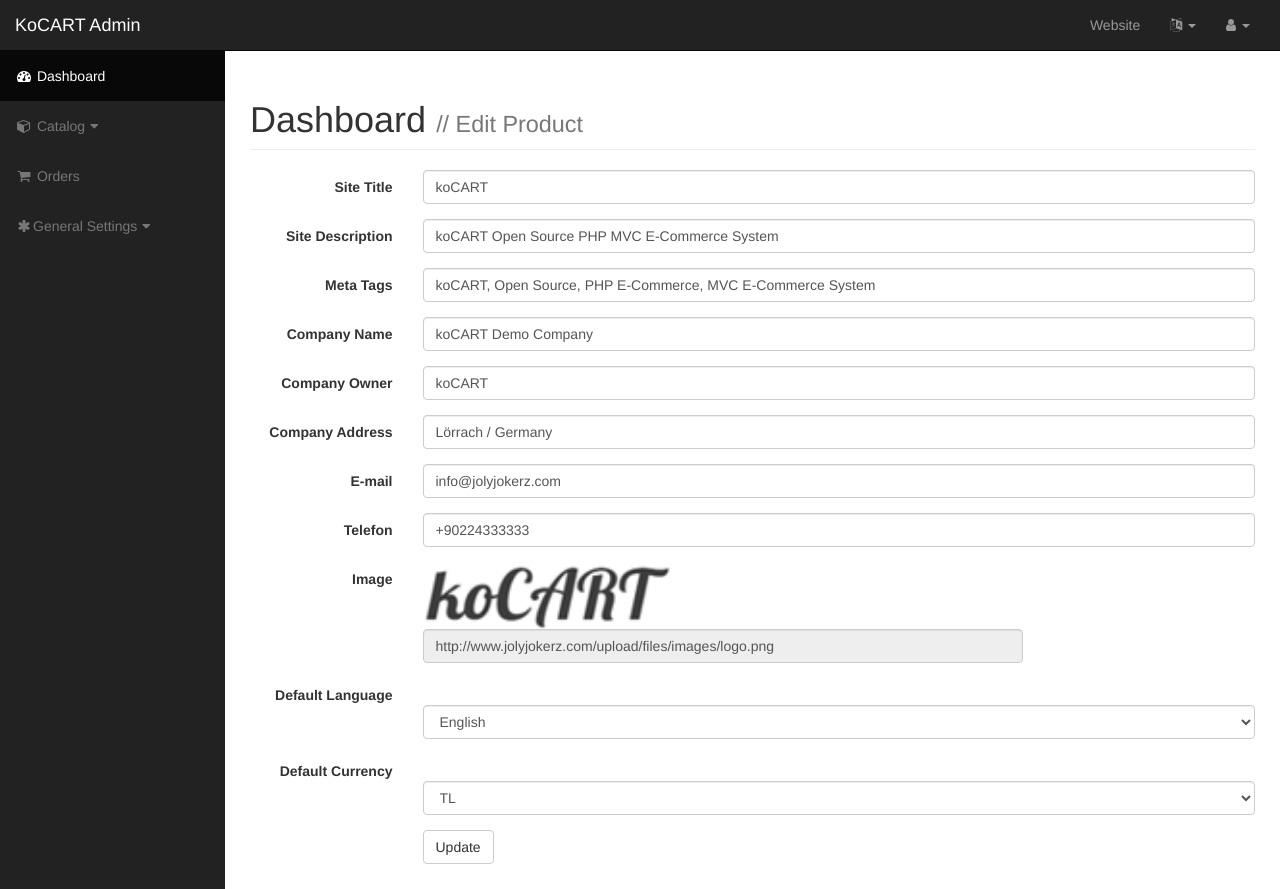
After one commit to kzorluoglu/koCART, a CodeIgniter app: page /index.php/admin/settings/detail in a window 1280 px wide. The commit adds this page. Run offline with CodeIgniter, Linux system fonts and the light colour scheme; data comes from the database, SQL or seed files in the repository; both versions use the stored data as it was after the commit; some libraries are stand-ins or nearby versions.

Commit message:
General Update 3
Settings Page Added and Completed,
Default Currency Added and Completed,
Default Language Added and Completed,
Roadway Added,

```diff
--- /dev/null
+++ b/application/controllers/admin/settings.php
@@ -0,0 +1,77 @@
+<?php if ( ! defined('BASEPATH')) exit('No direct script access allowed');
+
+class Settings extends CI_Controller {
+
+	/**
+	 * Index Page for this controller.
+	 *
+	 * Maps to the following URL
+	 * 		http://example.com/index.php/welcome
+	 *	- or -
+	 * 		http://example.com/index.php/welcome/index
+	 *	- or -
+	 * Since this controller is set as the default controller in
+	 * config/routes.php, it's displayed at http://example.com/
+	 *
+	 * So any other public methods not prefixed with an underscore will
+	 * map to /index.php/welcome/<method_name>
+	 * @see http://codeigniter.com/user_guide/general/urls.html
+	 */
+		function __construct()
+		{
+			parent::__construct();
+
+		}
+
+
+	public function index(){
+		if(! $this->session->userdata('validated')){
+            redirect('admin/account/login');
+        }
+	}
+
+   public function detail(){
+   		$this->load->model('admin/settings_model');
+   		$this->load->model('admin/language_model');
+   		$this->load->model('admin/currency_model');
+
+			 if($_POST){
+ 				//$update = $this->settings_model->update(1, $_POST);
+				if($update){
+						redirect($_SERVER['HTTP_REFERER']);
+				}
+				else{
+						redirect($_SERVER['HTTP_REFERER']);
+				}
+			 }
+
+ 	$settings = $this->settings_model->settings_detail(1);
+
+	foreach($settings as $setting){
+			$data["id"] = $setting->id;
+			$data["title"] = $setting->title;
+ 			$data["description"] = $setting->description;
+			$data["meta_tags"] = $setting->meta_tags;
+			$data["name"] = $setting->name;
+			$data["owner"] = $setting->owner;
+			$data["address"] = $setting->address;
+			$data["email"] = $setting->email;
+			$data["telefon"] = $setting->telefon;
+			$data["logo"] = $setting->logo;
+			$data["language"] = $setting->language;
+			$data["language_name"] = $this->language_model->get_language($setting->language);
+			$data["currency"] = $setting->currency;
+			$data["currency_name"] = $this->currency_model->get_currencys($setting->currency);
+ }
+			$data["currencys"] =  $this->currency_model->get_currency();
+			$data["languages"] = $this->language_model->languages();
+
+   		$this->load->view('admin/settings/detail', $data);
+   }
+
+
+
+}
+
+/* End of file welcome.php */
+/* Location: ./application/controllers/welcome.php */
--- a/application/helpers/currency_helper.php
+++ b/application/helpers/currency_helper.php
@@ -4,10 +4,13 @@
 Load on Startup
 If Currency Session empty is,We are Writing standart variable
 ********************************************/
-    $this->CI =& get_instance();
-	$this->CI->load->library('session');
+    $CI =& get_instance();
+	$CI->load->database();
+	$CI->load->library('session');
+	$CI->load->model('admin/settings_model');
 
-	if($this->CI->session->userdata('currency') == ""){
-		$this->CI->session->set_userdata('currency', '2');
+	if($CI->session->userdata('currency') == ""){
+
+		$CI->session->set_userdata('currency', $CI->settings_model->get_default_currency_id(1));
  	}
 ?>
--- a/application/helpers/language_helper.php
+++ b/application/helpers/language_helper.php
@@ -4,11 +4,15 @@
 Load on Startup
 If Language Session empty is,We are Writing standart variable
 ********************************************/
-    $this->CI =& get_instance();
-	$this->CI->load->library('session');
+    $CI =& get_instance();
+	$CI->load->database();
+	$CI->load->library('session');
+	$CI->load->model('admin/settings_model');
 
-	if($this->CI->session->userdata('lang') == ""){
-		$this->CI->session->set_userdata('lang', '2');
-		$this->CI->session->set_userdata('lang_file', 'english');
-	}
+	if($CI->session->userdata('lang') == ""){
+		$CI->session->set_userdata('lang', $CI->settings_model->get_default_language_id(1));
+		$CI->session->set_userdata('lang_file', $CI->settings_model->get_default_language_filename(1));
+
+ 	}
+
 	?>
--- a/application/models/admin/currency_model.php
+++ b/application/models/admin/currency_model.php
@@ -22,7 +22,6 @@
 	}
 
 	public function update($currency_id, $data){
-
 		$this->db->query("UPDATE currency SET name = '" . $data['name'] . "', currency = '" . $data['currency'] . "', code = '" . $data['code'] . "', symbol = '" . $data['symbol'] . "', standart = '" . $data['standart'] . "' WHERE id = '" . (int)$currency_id . "'");
 
 	}
@@ -31,6 +30,9 @@
 		$this->db->query("DELETE FROM currency WHERE id = '" . (int)$data . "'");
 	}
 
-
+	function get_currencys($currency_id){
+		$query = $this->db->query("SELECT * FROM currency WHERE id = '".$currency_id."'");
+		return  $query->row('name');
+	}
 
 }
--- a/application/models/admin/language_model.php
+++ b/application/models/admin/language_model.php
@@ -6,15 +6,17 @@
         // Call the Model constructor
         parent::__construct();
     }
- function orders_count(){
+	function orders_count(){
 		 $this->db->where('status', 1);
 		 return $this->db->count_all("order");
- }
-	function languages()
-		{
+	}
+	function languages(){
 		$query = $this->db->order_by('default', 'desc')->get('language');
         return $query->result();
-
     }
 
+	function get_language($language_id){
+		$query = $this->db->query("SELECT * FROM language WHERE id = '".$language_id."'");
+		return  $query->row('language_name');
+	}
 }
--- /dev/null
+++ b/application/models/admin/settings_model.php
@@ -0,0 +1,36 @@
+<?php
+class Settings_model extends CI_Model {
+
+    function __construct()
+    {
+        // Call the Model constructor
+        parent::__construct();
+    }
+
+ 	public function settings_detail($id){
+			$this->db->where('id', $id);
+ 	        $query = $this->db->get("settings");
+			return $query->result();
+	}
+	function get_default_currency_id($id){
+		$query = $this->db->query("SELECT * FROM settings WHERE id = '".$id."'");
+		return $query->row('currency');
+	}
+	function get_default_language_id($id){
+		$query = $this->db->query("SELECT * FROM settings WHERE id = '".$id."'");
+		return $query->row('language');
+	}
+	function get_default_language_filename($id){
+		$query = $this->db->query("SELECT * FROM settings WHERE id = '".$id."'");
+		$default_lang_id = $query->row('language');
+
+		$query_file = $this->db->query("SELECT file_name FROM language WHERE id = '".$default_lang_id."'");
+		return $query_file->row('file_name');
+	}
+
+ 	public function update($id, $data){
+	$query = $this->db->query("UPDATE settings SET title = '" . $data['title'] . "', description = '" . $data['description'] . "', meta_tags = '" . $data['meta_tags'] . "', name = '" . $data['name'] . "', owner = '" . $data['owner'] . "', address = '" . $data['address'] . "', email = '" . $data['email'] . "', telefon = '" . $data['telefon'] . "', logo = '" . $data['logo'] . "', language = '" . $data['language'] . "', currency = '" . $data['currency'] . "' WHERE id = '" . (int)$id . "'");
+	return $query;
+	}
+
+  }
--- a/application/views/admin/header.php
+++ b/application/views/admin/header.php
@@ -130,14 +130,18 @@
                     </li>
 
 					<li>
-                        <a href="javascript:;" data-toggle="collapse" data-target="#settings"><i class="fa fa-fw fa-asterisk"></i> Settings<i class="fa fa-fw fa-caret-down"></i></a>
+                        <a href="javascript:;" data-toggle="collapse" data-target="#settings"><i class="fa fa-fw fa-asterisk"></i>General Settings<i class="fa fa-fw fa-caret-down"></i></a>
                         <ul id="settings" class="collapse">
 					<li>
-                        <a href="<?php echo $this->config->item('admin_url'); ?>module/lists"><i class="fa fa-fw fa-cogs"></i> Modules</a>
+                        <a href="<?php echo $this->config->item('admin_url'); ?>module/lists"><i class="fa fa-fw fa-asterisk"></i> Modules</a>
                     </li>
                      <li>
                         <a href="<?php echo $this->config->item('admin_url'); ?>currency/lists"><i class="fa fa-fw fa-try"></i>Currency</a>
                     </li>
+                     <li>
+                        <a href="<?php echo $this->config->item('admin_url'); ?>settings/detail"><i class="fa fa-fw fa-cogs"></i>Site Settings</a>
+                    </li>
+
                         </ul>
                     </li>
                 </ul>
--- /dev/null
+++ b/application/views/admin/settings/detail.php
@@ -0,0 +1,128 @@
+  <? $this->load->view('admin/header'); ?>
+<div id="page-wrapper">
+
+            <div class="container-fluid">
+                        <h1 class="page-header">
+                            Dashboard <small>// Edit Product</small>
+                        </h1>
+
+		<form action="<?php echo $this->config->item('admin_url'); ?>settings/detail/<?php echo $id; ?>" method="post" accept-charset="utf-8" class="form-horizontal" role="form">
+
+
+    <div class="form-group">
+    <label for="inputEmail3" class="col-sm-2 control-label">Site Title</label>
+    <div class="col-sm-10">
+      <input name="title" type="text" value="<?php echo $title; ?>"  class="form-control">
+    </div>
+  </div>
+  <div class="form-group">
+    <label for="inputEmail3" class="col-sm-2 control-label">Site Description</label>
+    <div class="col-sm-10">
+      <input name="description" type="text" value="<?php echo $description; ?>" class="form-control" id="inputEmail3" >
+    </div>
+  </div>
+    <div class="form-group">
+    <label for="inputEmail3" class="col-sm-2 control-label">Meta Tags</label>
+    <div class="col-sm-10">
+      <input name="meta_tags" type="text" value="<?php echo $meta_tags; ?>" class="form-control" id="inputEmail3" >
+    </div>
+  </div>
+    <div class="form-group">
+    <label for="inputEmail3" class="col-sm-2 control-label">Company Name</label>
+    <div class="col-sm-10">
+      <input name="name" type="text" value="<?php echo $name; ?>" class="form-control" id="inputEmail3" >
+    </div>
+  </div>
+    <div class="form-group">
+    <label for="inputEmail3" class="col-sm-2 control-label">Company Owner</label>
+    <div class="col-sm-10">
+      <input name="owner" type="text" value="<?php echo $owner; ?>" class="form-control" id="inputEmail3" >
+    </div>
+  </div>
+    <div class="form-group">
+    <label for="inputEmail3" class="col-sm-2 control-label">Company Address</label>
+    <div class="col-sm-10">
+      <input name="address" type="text" value="<?php echo $address; ?>" class="form-control" id="inputEmail3" >
+    </div>
+  </div>
+    <div class="form-group">
+    <label for="inputEmail3" class="col-sm-2 control-label">E-mail</label>
+    <div class="col-sm-10">
+      <input name="email" type="text" value="<?php echo $email; ?>" class="form-control" id="inputEmail3" >
+    </div>
+  </div>
+    <div class="form-group">
+    <label for="inputEmail3" class="col-sm-2 control-label">Telefon</label>
+    <div class="col-sm-10">
+      <input name="telefon" type="text" value="<?php echo $telefon; ?>" class="form-control" id="inputEmail3" >
+    </div>
+  </div>
+    <div class="form-group">
+    <label for="inputEmail3" class="col-sm-2 control-label">Image</label>
+    <div class="col-sm-10">
+ <script type="text/javascript">
+function openKCFinder(field) {
+    window.KCFinder = {
+        callBack: function(url) {
+            field.value = url;
+            window.KCFinder = null;
+        }
+    };
+    window.open('/kcfinder/browse.php?type=files&dir=files/public', 'kcfinder_textbox',
+        'status=0, toolbar=0, location=0, menubar=0, directories=0, ' +
+        'resizable=1, scrollbars=0, width=800, height=600'
+    );
+}
+</script>
+ 		<img src="<?php echo $logo; ?>" width="250">
+			<input type="text" class="form-control" name="logo"  value="<?php echo $logo; ?>"  readonly="readonly" onclick="openKCFinder(this)"
+    value="Click here and select a file double clicking on it" style="width:600px;cursor:pointer" />
+	</div>
+  </div>
+
+      <div class="form-group">
+      <label for="inputEmail3" class="col-sm-2 control-label">Default Language</label>
+    <div class="col-sm-offset-2 col-sm-10">
+		<select name="language" class="form-control">
+
+		<option value="<?php echo $language; ?>"><?php echo $language_name; ?> </option>
+
+				<option value=""></option>
+ 			<?php foreach($languages as $lang){ ?>
+				<option value="<?php echo $lang->id; ?>"><?php echo $lang->language_name; ?> </option>
+			<? } ?>
+		</select>
+    </div>
+  </div>
+      <div class="form-group">
+      <label for="inputEmail3" class="col-sm-2 control-label">Default Currency</label>
+    <div class="col-sm-offset-2 col-sm-10">
+		<select name="currency" class="form-control">
+
+		<option value="<?php echo $currency; ?>"><?php echo $currency_name; ?> </option>
+
+				<option value=""></option>
+ 			<?php foreach($currencys as $cur){ ?>
+				<option value="<?php echo $cur->id; ?>"><?php echo $cur->name; ?> </option>
+			<? } ?>
+		</select>
+    </div>
+  </div>
+  <div class="form-group">
+    <div class="col-sm-offset-2 col-sm-10">
+      <button type="submit" class="btn btn-default">Update</button>
+    </div>
+  </div>
+</form>
+
+
+
+            </div>
+            <!-- /.container-fluid -->
+
+        </div>
+        <!-- /#page-wrapper -->
+
+
+
+  <? $this->load->view('admin/footer'); ?>
--- a/index.php
+++ b/index.php
@@ -1,4 +1,5 @@
 <?php
+//Bismillahirrahmanirrahim
 date_default_timezone_set('Europe/Berlin');
 
 /*
```
Also changed, not shown: kocart.sql (+34 -4 lines), readme.md, upload/.thumbs/files/images/logo.png (added), upload/files/images/logo.png (added), 1 other file. Lines whose indentation alone changed are shown as unchanged.
